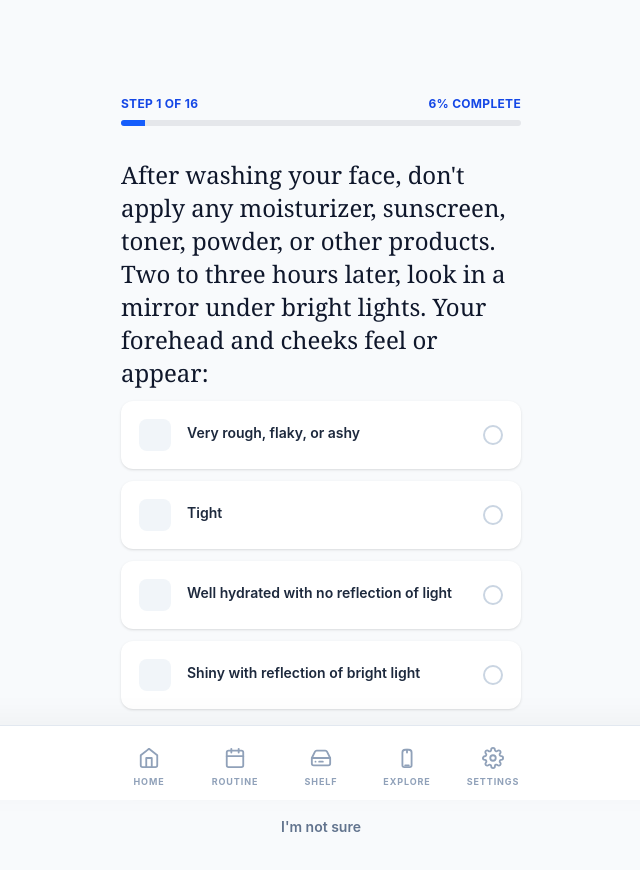
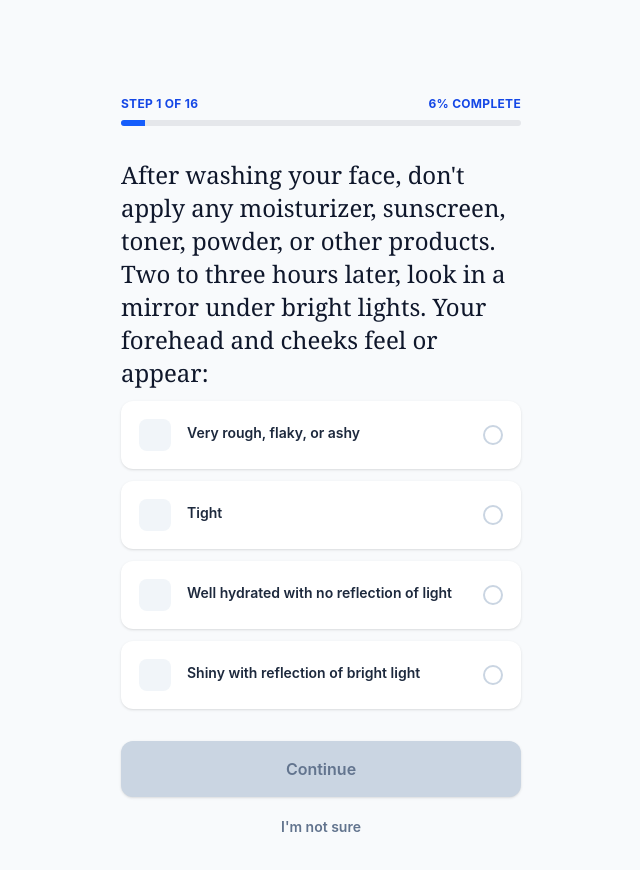
Before and after one commit to EakkasitNimanussornkul/skinbuddy-frontend, a Vue app: page /quiz in a window 1280 px wide. Shown: the top 870 px of the page, without its empty margins (319-959 px from the left). Built offline with nearby package versions, Linux system fonts and the light colour scheme; the HTML template or start-up script is replaced by a standard one.

Commit message:
fix(app.vue): fix bottom nav shown in quiz feature

```diff
--- a/src/App.vue
+++ b/src/App.vue
@@ -1,10 +1,12 @@
 <script setup lang="ts">
 import { onMounted } from 'vue'
-import { RouterView } from 'vue-router'
+import { RouterView, useRoute } from 'vue-router'
 import BottomNav from './components/BottomNav.vue'
 import { useThemeStore } from './stores/themeStore'
 
 const themeStore = useThemeStore()
+const route = useRoute()
+
 onMounted(() => {
   themeStore.initTheme()
 })
@@ -13,6 +15,7 @@ onMounted(() => {
 <template>
   <div class="bg-white dark:bg-[#121217] min-h-screen text-slate-900 dark:text-white transition-colors duration-300">
     <RouterView />
-    <BottomNav />
+
+    <BottomNav v-if="route.path !== '/quiz'" />
   </div>
 </template>
```
